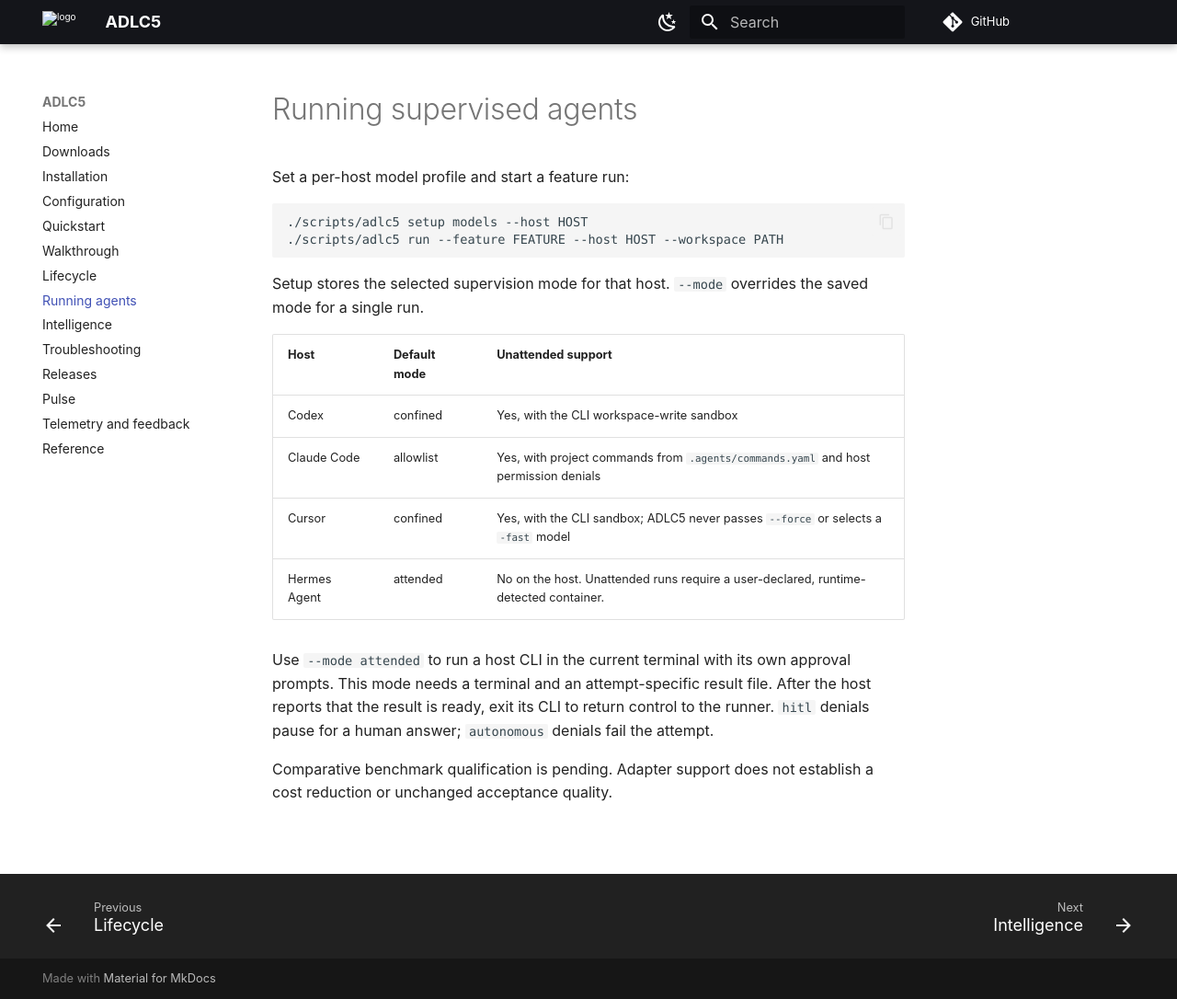
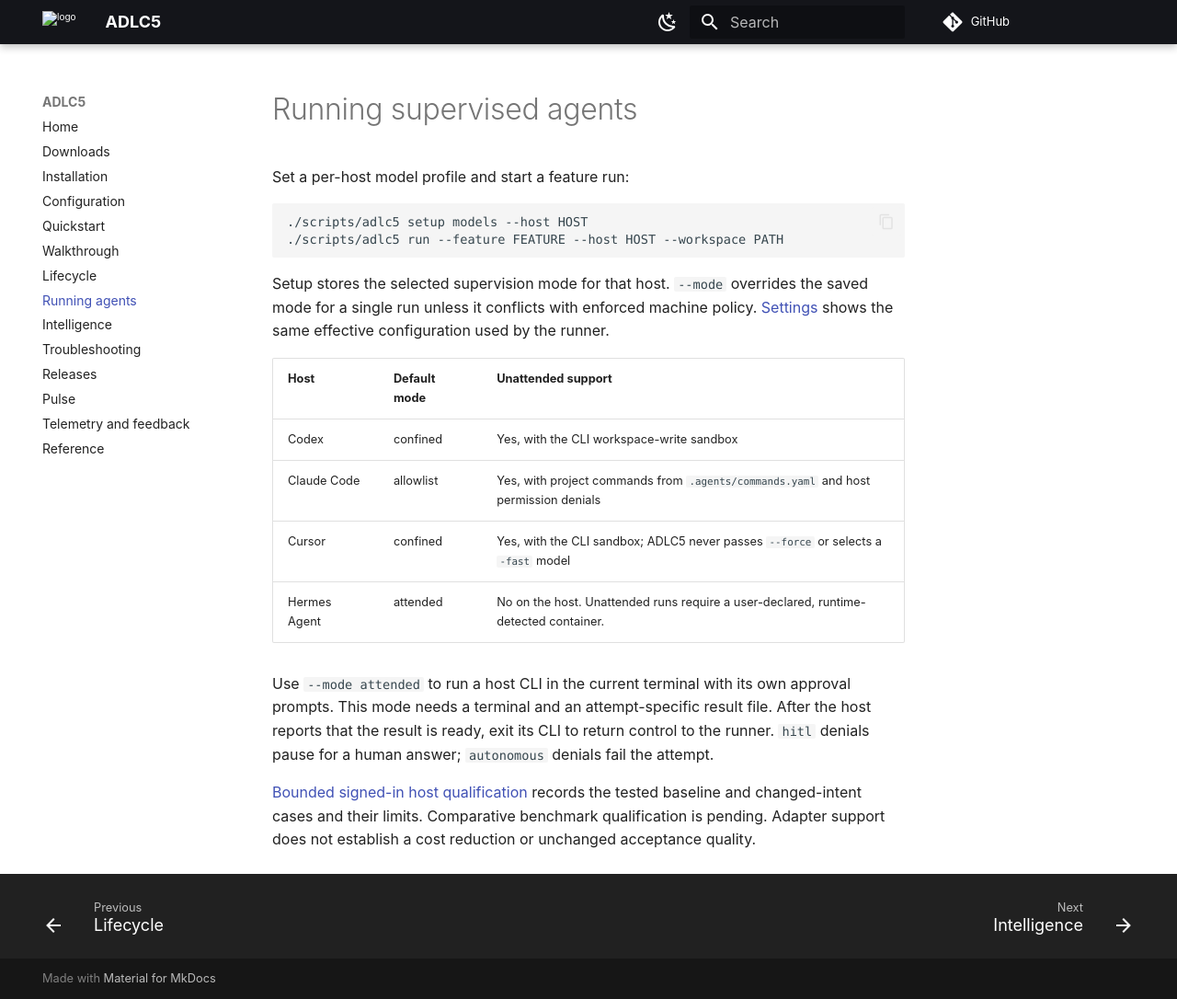
Before and after one commit to dango-tech/adlc5, an MkDocs documentation site: the page built from website/docs/running.md, in a window 1280 px wide and 1086 px high. Shown: the whole window at 92% size. Built offline with MkDocs 1.6.1 and Material for MkDocs 9.7.7, drawn with Linux system fonts in a browser that asks for light colours; comment, search, counter and statistics services are not loaded.

Commit message:
Clarify four-host support and separate OS contracts from live qualification

````diff
--- a/website/docs/running.md
+++ b/website/docs/running.md
@@ -12,7 +12,8 @@ Set a per-host model profile and start a feature run:
 ```
 
 Setup stores the selected supervision mode for that host. `--mode` overrides
-the saved mode for a single run.
+the saved mode for a single run unless it conflicts with enforced machine policy.
+[Settings](configuration.md) shows the same effective configuration used by the runner.
 
 | Host | Default mode | Unattended support |
 |---|---|---|
@@ -27,5 +28,7 @@ file. After the host reports that the result is ready, exit its CLI to return
 control to the runner. `hitl` denials pause for a human answer; `autonomous`
 denials fail the attempt.
 
+[Bounded signed-in host qualification](https://github.com/dango-tech/adlc5/blob/main/docs/live-host-qualification.md)
+records the tested baseline and changed-intent cases and their limits.
 Comparative benchmark qualification is pending. Adapter support does not
 establish a cost reduction or unchanged acceptance quality.
````
Also changed, not shown: README.md (+7 -3 lines).
